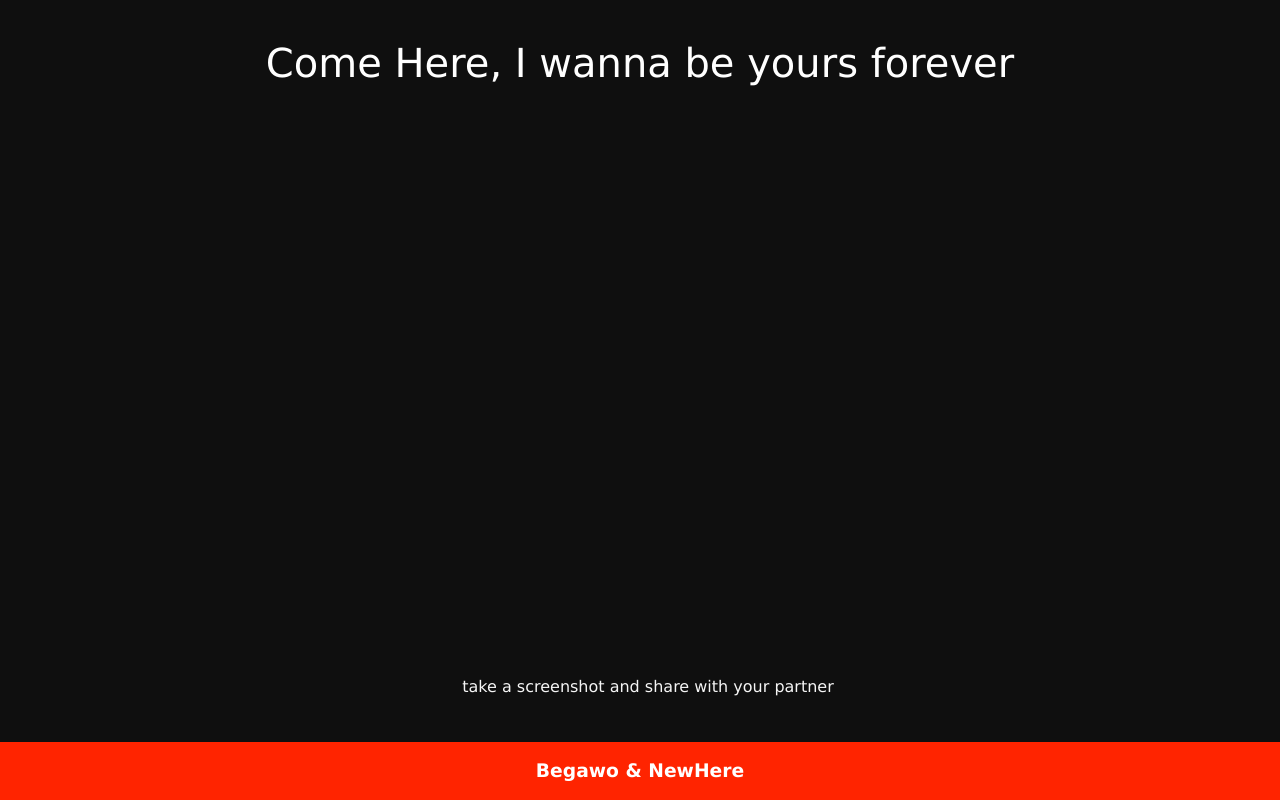
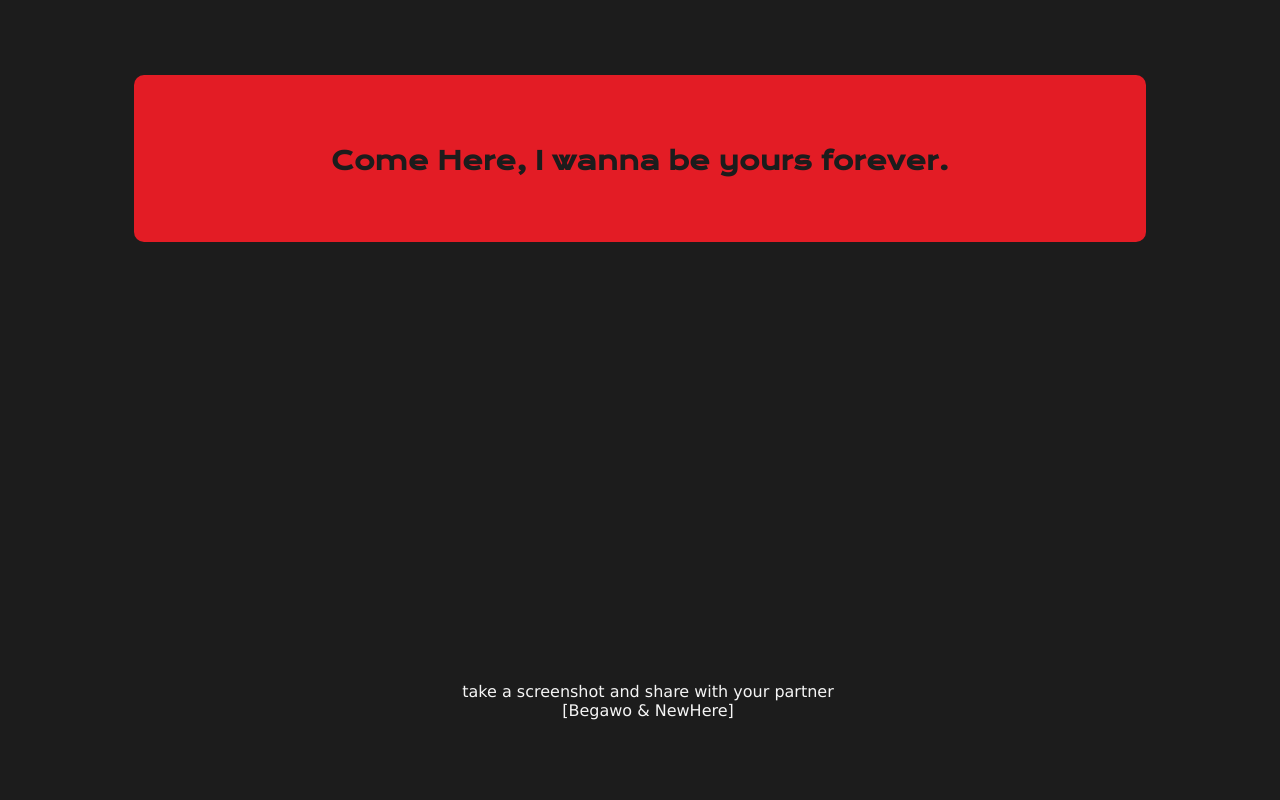
Before and after one commit to sahil-asheikh/Come-Here, a PHP site: page / in a window 1280 px wide. Run offline with PHP 8.4, Linux system fonts and the light colour scheme.

Commit message:
ui change 01.03

```diff
--- a/index.html
+++ b/index.html
@@ -6,50 +6,55 @@
         <meta name="viewport" content="width=, initial-scale=1.0">
         <title>Come Here</title>
         <link rel="stylesheet" href="main.css">
+        <link href="https://fonts.googleapis.com/css?family=Krona+One" rel="stylesheet" />
+        <link href="assets/css/style.css" rel="stylesheet" />
+        <link rel="shortcut icon" href="assets/favicon.ico">
     </head>
     <body>
 
-        <p id="ComeHere"></p>
+        <div class="content">
+            <p id="name" class="name"></p>
+            <p class="email" id="email" ></p>
+        </div>
+        <br><br>
 
         <div class="note">
             take a screenshot and share with your partner
+            <br>
+            [Begawo & NewHere]
         </div>
 
         <script>
 
             var r_text = new Array ();
 
-            r_text[0] = "I wanna hug you";
-            r_text[1] = "I wanna Kiss you";
-            r_text[2] = "I wanna see you";
-            r_text[3] = "I wanna Cuddle";
-            r_text[4] = "I wanna fu*k you";
-            r_text[5] = "I wanna sleep with you";
-            r_text[6] = "I will show some love to you";
-            r_text[7] = "I will always be with you";
-            r_text[8] = "I will never leave you";
-            r_text[9] = "I wanna be with you";
-            r_text[10] = "I will hold you hand";
-            r_text[11] = "I wanna do guchi guchi with you";
-            r_text[13] = "I'll give you a warm hug ";
-            r_text[14] = "I'll love you forever";
-            r_text[15] = "I'll make you happier than ever";
-            r_text[16] = "because i love you the most";
-            r_text[17] = "and let me see your beautiful eyes showering love";
-            r_text[18] = "I wanna be yours forever";
-            r_text[19] = "I will kiss you";
+            r_text[0] = "I wanna hug you.";
+            r_text[1] = "I wanna Kiss you.";
+            r_text[2] = "I wanna see you.";
+            r_text[3] = "I wanna Cuddle.";
+            r_text[4] = "I wanna fu*k you.";
+            r_text[5] = "I wanna sleep with you.";
+            r_text[6] = "I will show some love to you.";
+            r_text[7] = "I will always be with you.";
+            r_text[8] = "I will never leave you.";
+            r_text[9] = "I wanna be with you.";
+            r_text[10] = "I will hold you hand.";
+            r_text[11] = "I wanna do guchi guchi with you.";
+            r_text[13] = "I'll give you a warm hug.";
+            r_text[14] = "I'll love you forever.";
+            r_text[15] = "I'll make you happier than ever.";
+            r_text[16] = "because i love you the most.";
+            r_text[17] = "and let me see your beautiful eyes showering love.";
+            r_text[18] = "I wanna be yours forever.";
+            r_text[19] = "I will kiss you.";
 
             var pre_text = 'Come Here, ';
 
             var i = Math.floor(20 * Math.random());
 
-            document.getElementById("ComeHere").innerHTML = pre_text + r_text[i];
+            document.getElementById("name").innerHTML = pre_text + r_text[i];
 
         </script>
 
-        <div class="footer">
-            <h3>Begawo & NewHere</h3>
-        </div>
-
     </body>
 </html>
--- a/main.css
+++ b/main.css
@@ -1,6 +1,6 @@
-    body{
+    /* body{
         background-color: rgb(15 15 15);
-    }
+    } */
 
     p{
         color: white;
@@ -11,7 +11,7 @@
 
     .note{
         position: fixed;
-        bottom: 13%;
+        bottom: 10%;
         width: 100%;
         color: whitesmoke;
         text-align: center;
@@ -19,14 +19,93 @@
         font-family: Verdana;
     }
 
-    .footer {
-        position: fixed;
-        left: 0;
-        bottom: 0;
-        width: 100%;
-        background-color: #FF2400;
-        color: white;
-        text-align: center;
-        font-family: Verdana;
-        /* letter-spacing: 10px; */
+
+body {
+    -youbkit-touch-callout: none;
+    -youbkit-user-select: none;
+    -moz-user-select: none;
+    -ms-user-select: none;
+    user-select: none;
+    background: #1C1C1C;
+}
+
+.content {
+    margin-left: auto;
+    margin-right: auto;
+    margin-top: 75px;
+    width: 80%;
+    background: #E31C25;
+    border-radius: 10px;
+    padding-top: 30px;
+}
+
+.avatar {
+    display: block;
+    margin-left: auto;
+    margin-right: auto;
+    border-radius: 50%;
+}
+
+.name {
+    color: #1C1C1C;
+    font-family: Krona One;
+    font-size: 25px;
+    font-weight: bold;
+    text-align: center;
+    padding: 15px 20px 1px 20px;
+}
+
+.bio {
+    color: #1C1C1C;
+    font-family: Krona One;
+    font-size: 15px;
+    font-weight: bold;
+    text-align: center;
+    padding: 10px 20px;
+}
+
+.socialdiv {
+    margin-left: auto;
+    margin-right: auto;
+    margin-top: 30px;
+    width: 150px;
+    height: 60px;
+    background: #1C1C1C;
+    border-radius: 25px;
+}
+
+.social {
+    text-align: center;
+    display: block;
+    margin-left: auto;
+    margin-right: auto;
+    transform: translate(0px, 14px);
+}
+
+.email {
+    color: #1C1C1C;
+    font-family: Krona One;
+    font-size: 7px;
+    font-weight: bold;
+    text-align: center;
+    padding: 10px 20px 30px 20px;
+}
+
+.email:hover {
+    color: #2c2828;
+}
+
+.socialbtn:hover {
+    transform: translate(0px, -3px);
+    animation-name: headsup;
+    animation-duration: 0.3s;
+}
+
+@keyframes headsup {
+    from {
+        transform: translate(0px, 0px);
     }
+    to {
+        transform: translate(0px, -3px);
+    }
+}
```
